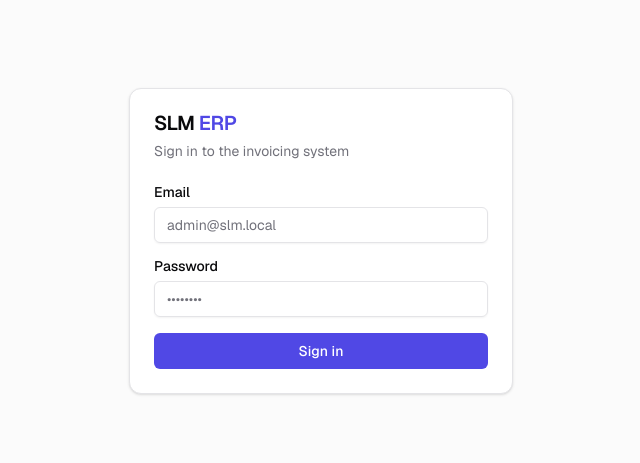
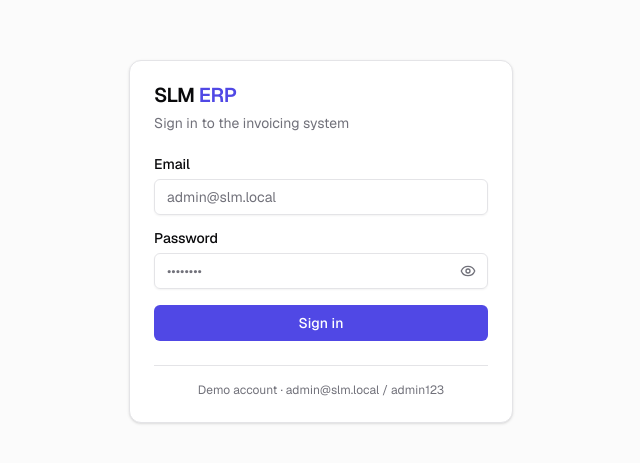
Before and after one commit to eryzerz/mini-erp, a Next.js app in the folder apps/web/: page /login in a window 1280 px wide. Shown: the part 159-622 px from the top of the page, without its empty margins (319-959 px from the left). Built offline with nearby package versions, Linux system fonts and the light colour scheme; no server answers.

Commit message:
feat: polish the login flow
Add a password visibility toggle (reusable PasswordInput in @repo/ui),
show the seeded demo credentials under the login card so the evaluator
lands in the app with zero friction, and theme text selection and the
input caret from the design tokens.

```diff
--- a/apps/web/app/globals.css
+++ b/apps/web/app/globals.css
@@ -98,6 +98,13 @@
     color: hsl(var(--foreground));
     font-family: var(--font-geist-sans), system-ui, sans-serif;
   }
+  ::selection {
+    background-color: hsl(var(--primary) / 0.18);
+  }
+  input,
+  textarea {
+    caret-color: hsl(var(--primary));
+  }
 }
 
 /* Respect the user's motion preference: collapse decorative animation and
--- a/apps/web/app/login/page.tsx
+++ b/apps/web/app/login/page.tsx
@@ -6,7 +6,7 @@ import { useEffect, useState } from "react";
 import { useForm } from "react-hook-form";
 import { zodResolver } from "@hookform/resolvers/zod";
 import { z } from "zod";
-import { Button, Card, CardContent, CardDescription, CardHeader, Form, FormControl, FormField, FormItem, FormLabel, FormMessage, Input } from "@repo/ui";
+import { Button, Card, CardContent, CardDescription, CardHeader, Form, FormControl, FormField, FormItem, FormLabel, FormMessage, Input, PasswordInput } from "@repo/ui";
 
 import { useSession } from "@/lib/session";
 
@@ -76,7 +76,7 @@ export default function LoginPage() {
                   <FormItem>
                     <FormLabel>Password</FormLabel>
                     <FormControl>
-                      <Input type="password" placeholder="••••••••" autoComplete="current-password" {...field} />
+                      <PasswordInput placeholder="••••••••" autoComplete="current-password" {...field} />
                     </FormControl>
                     <FormMessage />
                   </FormItem>
@@ -93,6 +93,9 @@ export default function LoginPage() {
               </Button>
             </form>
           </Form>
+          <p className="mt-6 border-t pt-4 text-center text-xs text-muted-foreground">
+            Demo account · admin@slm.local / admin123
+          </p>
         </CardContent>
       </Card>
     </div>
--- /dev/null
+++ b/packages/ui/src/components/ui/password-input.tsx
@@ -0,0 +1,27 @@
+"use client"
+
+import * as React from "react"
+import { EyeIcon, EyeOffIcon } from "lucide-react"
+
+import { cn } from "../../lib/utils"
+import { Input } from "./input"
+
+function PasswordInput({ className, ...props }: React.ComponentProps<typeof Input>) {
+  const [visible, setVisible] = React.useState(false)
+
+  return (
+    <div className={cn("relative", className)}>
+      <Input type={visible ? "text" : "password"} className="pr-10" {...props} />
+      <button
+        type="button"
+        onClick={() => setVisible((value) => !value)}
+        className="absolute inset-y-0 right-0 flex w-10 items-center justify-center rounded-r-md text-muted-foreground transition-colors hover:text-foreground focus-visible:outline-none focus-visible:ring-2 focus-visible:ring-ring focus-visible:ring-offset-1"
+        aria-label={visible ? "Hide password" : "Show password"}
+      >
+        {visible ? <EyeOffIcon className="h-4 w-4" /> : <EyeIcon className="h-4 w-4" />}
+      </button>
+    </div>
+  )
+}
+
+export { PasswordInput }
--- a/packages/ui/src/index.tsx
+++ b/packages/ui/src/index.tsx
@@ -7,6 +7,7 @@ export * from "./components/ui/dropdown-menu";
 export * from "./components/ui/form";
 export * from "./components/ui/input";
 export * from "./components/ui/label";
+export * from "./components/ui/password-input";
 export * from "./components/ui/select";
 export * from "./components/ui/skeleton";
 export * from "./components/ui/sonner";
```
